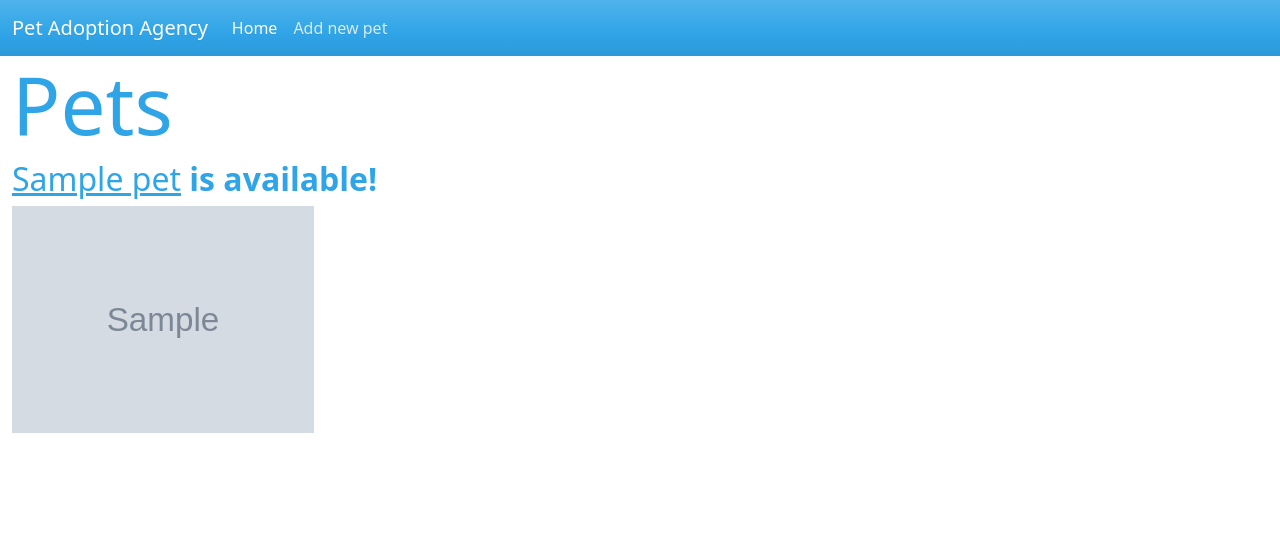
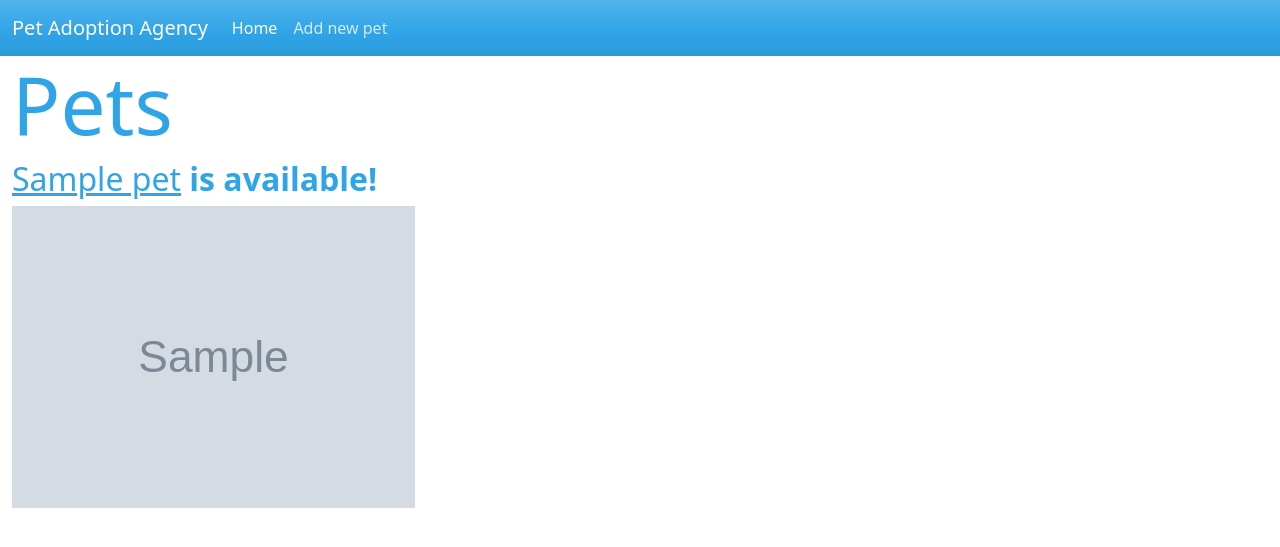
Before and after one commit to iam8/24.1-wtforms, a Flask app: page / in a window 1280 px wide. Shown: the top 547 px of the page. Run offline with Flask 3, Linux system fonts and the light colour scheme; tables that the repository leaves empty hold one stand-in row (values such as "Sample post"); grey boxes marked "Sample" are stand-in pictures; some libraries are stand-ins or nearby versions.

Commit message:
Adjust width of pet homepage images

```diff
--- a/static/app.css
+++ b/static/app.css
@@ -5,7 +5,7 @@
 /* App stylesheet. */
 
 .pet-home-img {
-    width: 75%;
+    width: 100%;
     height: auto;
 }
 
```
